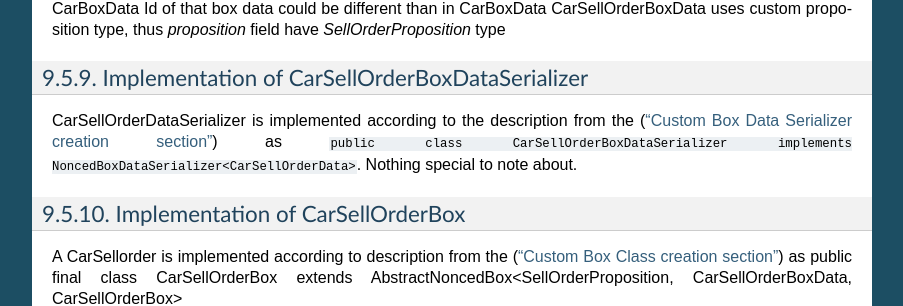
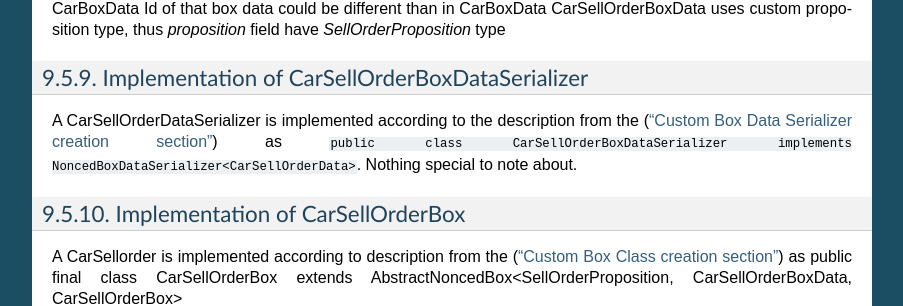
Before and after one commit to megaluck/documentation, a Sphinx documentation site: the page built from docs/introduction/08-Car-registry-tutorial.rst, in a window 1280 px wide and 900 px high, scrolled down 5882 px. Shown: the part 148-454 px from the top of the window, without its empty margins (198-1101 px from the left). Built offline with Sphinx 7.4.7, drawn with Linux system fonts in a browser that asks for light colours.

Commit message:
added maxdepth for labels and changed format 3

```diff
--- a/docs/introduction/08-Car-registry-tutorial.rst
+++ b/docs/introduction/08-Car-registry-tutorial.rst
@@ -266,7 +266,7 @@
 Implementation of CarSellOrderBoxDataSerializer
 ***********************************************
 
-CarSellOrderDataSerializer is implemented according to the description from the (`“Custom Box Data Serializer creation section” <07-Sidechain-SDK-extension.html#custom-box-data-serializer-class-creation>`_) as
+A CarSellOrderDataSerializer is implemented according to the description from the (`“Custom Box Data Serializer creation section” <07-Sidechain-SDK-extension.html#custom-box-data-serializer-class-creation>`_) as
 ``public class CarSellOrderBoxDataSerializer implements NoncedBoxDataSerializer<CarSellOrderData>``.
 Nothing special to note about.
 
```
